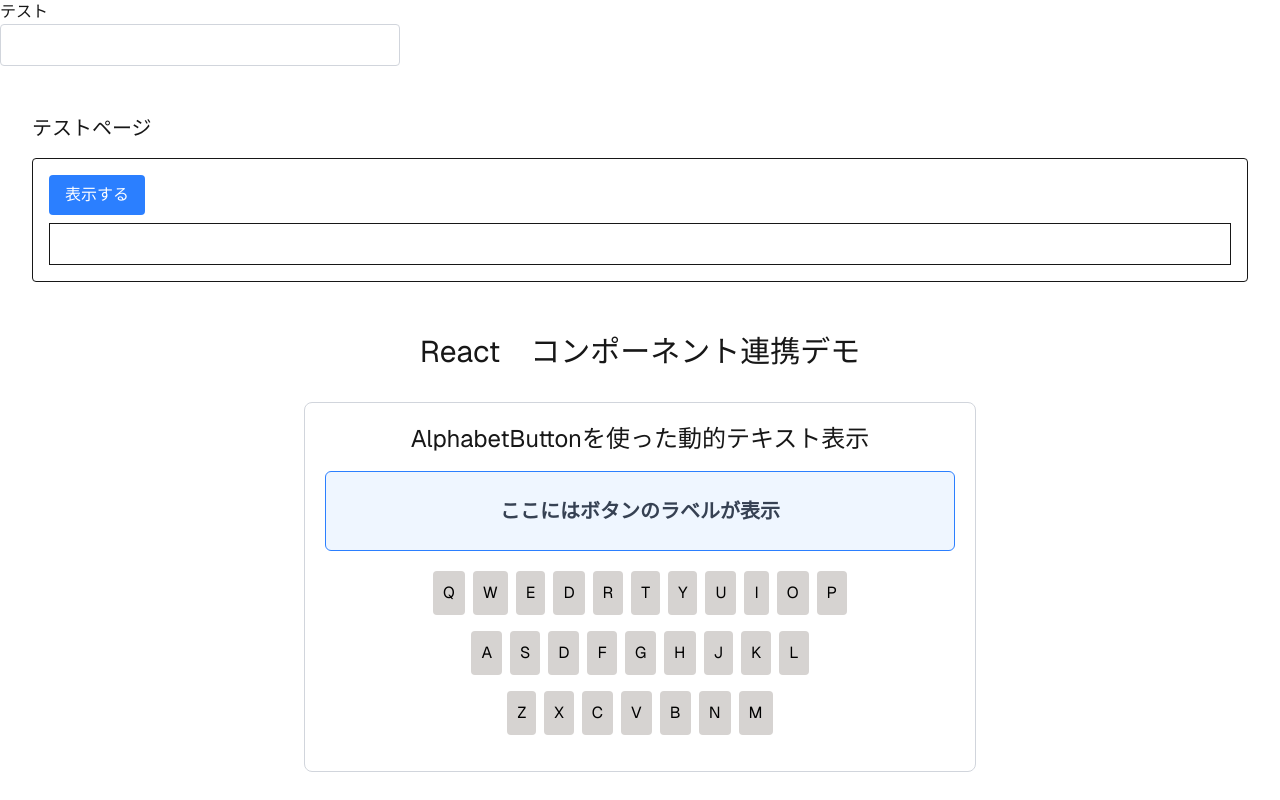
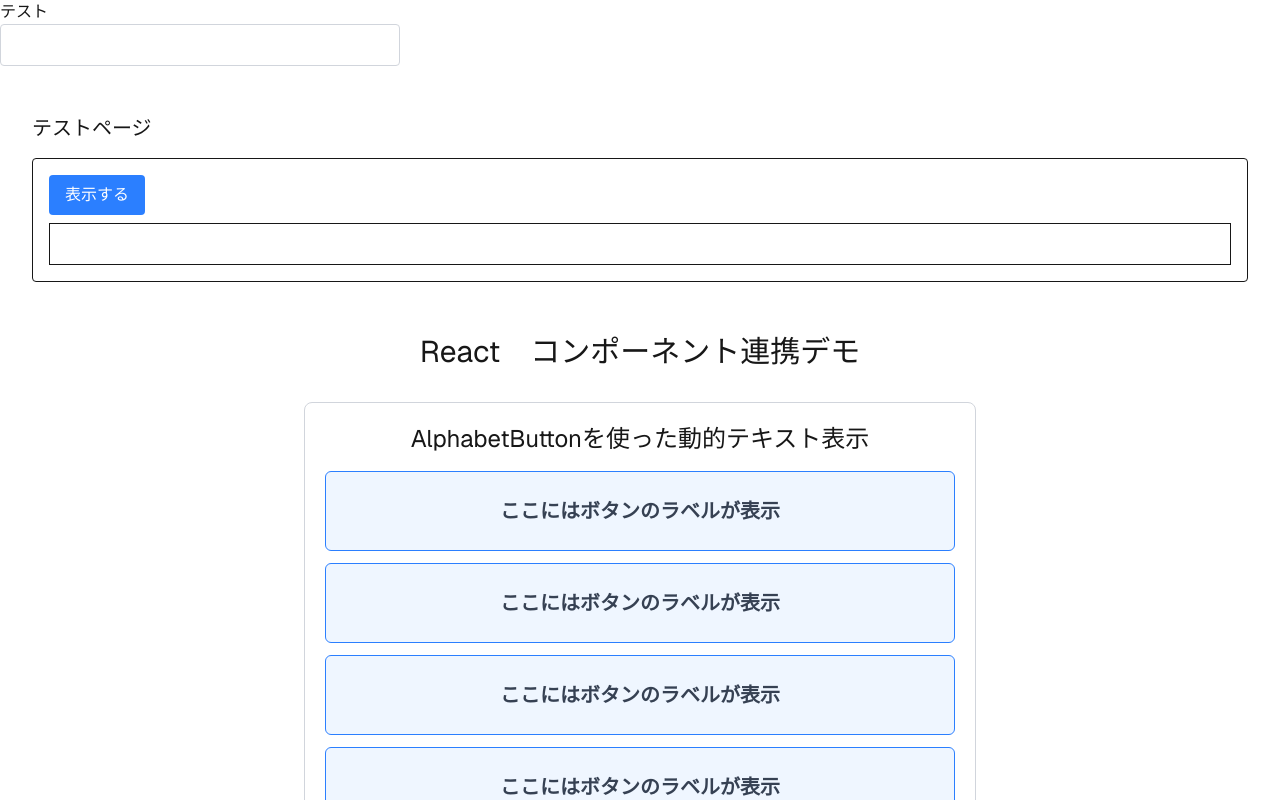
Before and after one commit to taminororo/wordle, a Next.js app: page / in a window 1280 px wide. Shown: the top 800 px of the page. Built offline with nearby package versions, Linux system fonts and the light colour scheme.

Commit message:
[add]単体のテキストボックスから複数のテキストボックスに変更、次に前のテキストボックスが埋まったら次のテキストボックスに表示していく処理の追加

```diff
--- a/components/DynamicTextButtons.tsx
+++ b/components/DynamicTextButtons.tsx
@@ -2,14 +2,39 @@
 import React, { useState } from 'react';
 import AlphabetButton from './AlphabetButtons';
 
+//　表示するテキストボックスの数を定義
+const NUMBER_OF_TEXTBOXES = 5;
+
 export default function DynamicTextButtons() {
     // テキストボックスに表示する文字列を管理するstate
-    const [displayedText, setDisplayedText] = useState('ここにはボタンのラベルが表示');
+    const [displayedTexts, setDisplayedText] = useState<string[]>(
+        Array(NUMBER_OF_TEXTBOXES).fill( 'ここにはボタンのラベルが表示')
+    )
 
     //AlphabetButtonsがクリックされたときに呼び出されるハンドラ
     // クリックされたボタンのラベルを受け取り、それをdisplayedTextに設定
     const handleButtonClick = (buttonLabel: string) => {
-        setDisplayedText(`「${buttonLabel}」が押されました`);
+        setDisplayedText(prevTexts => {
+            const newTexts = [...prevTexts]; //　現在の配列をコピー
+            let updated = false;
+
+            //　既存のテキストボックスの中から、まだ何も表示されていない場所を探す
+            for (let i = 0; i < newTexts.length + 1; i++) {
+                // 初期メッセージ（'ここにはボタンのラベルが表示'）も「空」とみなす
+                if (newTexts[i]  == 'ここにはボタンのラベルが表示') {
+                    newTexts[i] = `「 ${buttonLabel}」が押されました`;
+                    updated = true;
+                    break; //　見つかったらループを抜ける
+                }
+            }
+            //もし全てのテキストボックスが埋まっていたら(オプション：末尾に追加)
+                // このロジックは、上記で定義したNUMBER_OF_TEXTBOXESを超えてテキストボックスを増やしたい場合に有効
+                if (!updated) {
+                    //newTexts.push(`「${buttonLabel}」が押されました`);
+                    //alert( '全てのテキストボックスが埋まりました!');
+                }
+                return newTexts;
+        });
     };
 
     return (
@@ -18,15 +43,19 @@ export default function DynamicTextButtons() {
                 AlphabetButtonを使った動的テキスト表示
             </h2>
 
-            {/* テキストボックス表示エリア　*/}
-            <div
-                className="
-                border border-blue-500 p-4 min-h-20 mb-5 bg-blue-50
-                rounded-md flex items-center justify-center text-xl font-bold
-                text-gray-700 break-words"
+            {/* 複数のテキストボックス表示エリア　*/}
+            {displayedTexts.map((text, index) => (
+                <div
+                    key= {index} //　Reactのリストレンダリングにはkeyが必要
+                    className="
+                    border border-blue-500 p-4 min-h-20 mb-3 bg-blue-50
+                    rounded-md flex items-center justify-center text-xl font-bold
+                    text-gray-700 break-words"
+                    style= {{ marginBottom: index === displayedTexts.length - 1 ? '20px' : '12px'}} //　最後の要素のmargin-bottomを調整
                 >
-                {displayedText}
-            </div>
+                     {text}
+                </div>
+                ))}
 
             {/* AlphabetButtonのグループ　*/}
             <div className="flex justify-center">
```
